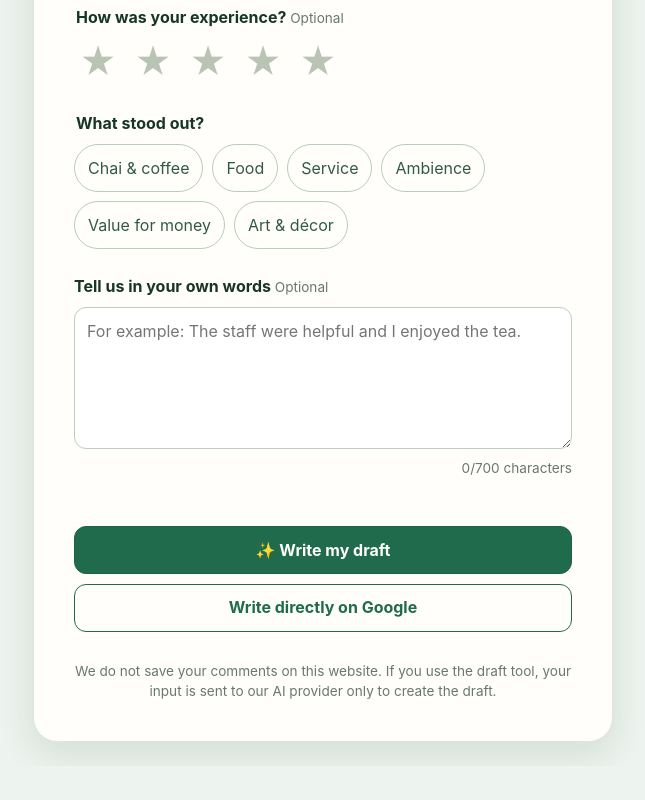
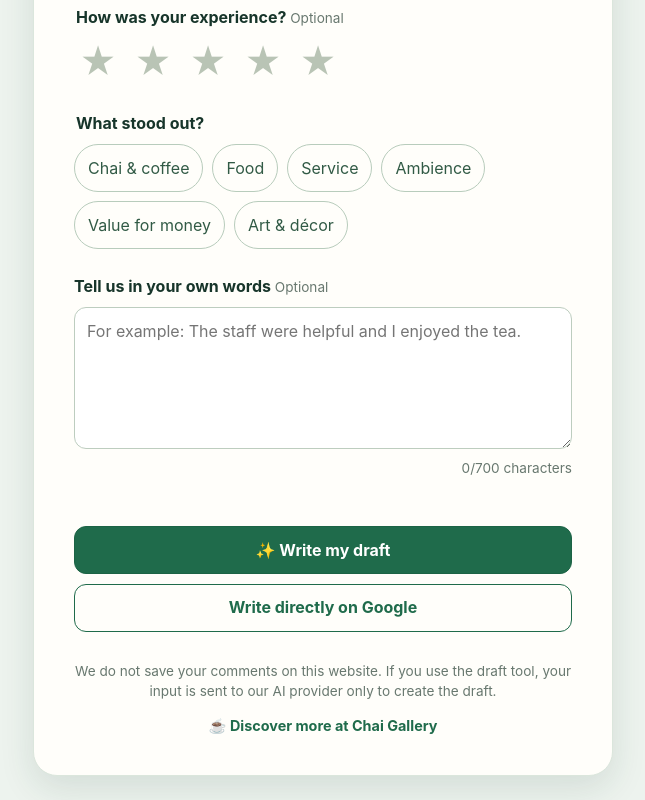
Before and after one commit to shubhamPassi/chai-gallery-review, a plain HTML site: page index.html in a window 1280 px wide. Shown: the part 376-1176 px from the top of the page, without its empty margins (317-962 px from the left). Before the commit the page ends 1142 px from the top, so only its background shows below. Drawn offline with Linux system fonts and the light colour scheme.

Commit message:
Promote Chai Gallery website from review page

```diff
--- a/index.html
+++ b/index.html
@@ -57,6 +57,7 @@
           <p id="copy-message" class="hint" role="status" aria-live="polite"></p>
         </section>
         <p class="privacy-note">We do not save your comments on this website. If you use the draft tool, your input is sent to our AI provider only to create the draft.</p>
+        <a class="website-promo" href="https://www.chaigallery.com/" target="_blank" rel="noopener">☕ Discover more at Chai Gallery</a>
       </section>
     </main>
     <div id="copy-modal" class="copy-modal" hidden role="dialog" aria-modal="true" aria-labelledby="copy-modal-title">
--- a/styles.css
+++ b/styles.css
@@ -32,6 +32,8 @@ h2 { margin: 0 0 11px; font-size: 1.15rem; }
 .secondary-button { border: 1px solid #1f6b4b; color: #1f6b4b; background: #fffefa; }
 .direct-google-link { display: block; width: 100%; margin-top: 10px; }
 .privacy-note { margin: 30px 0 0; line-height: 1.45; text-align: center; }
+.website-promo { display: block; width: fit-content; margin: 16px auto 0; color: #1f6b4b; font-size: .9rem; font-weight: 750; text-decoration: none; }
+.website-promo:hover { text-decoration: underline; }
 .copy-modal { position: fixed; inset: 0; z-index: 10; display: grid; place-items: center; padding: 20px; background: rgba(19, 44, 33, .58); }
 .copy-modal[hidden] { display: none; }
 .copy-modal-card { width: min(100%, 390px); padding: 30px 24px 24px; border-radius: 22px; background: #fffefa; text-align: center; box-shadow: 0 24px 70px rgba(0, 0, 0, .25); animation: modal-enter .28s ease-out both; }
```
